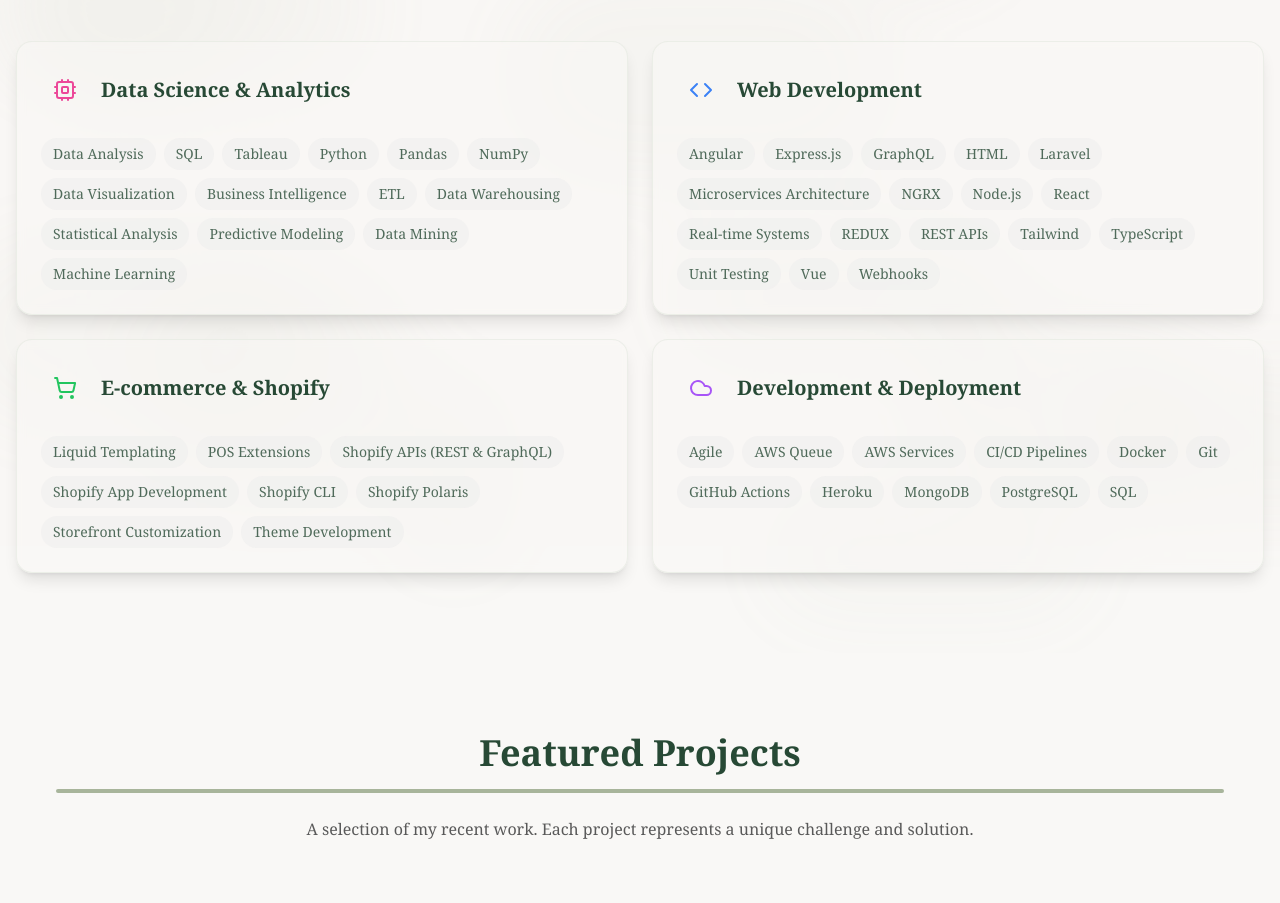
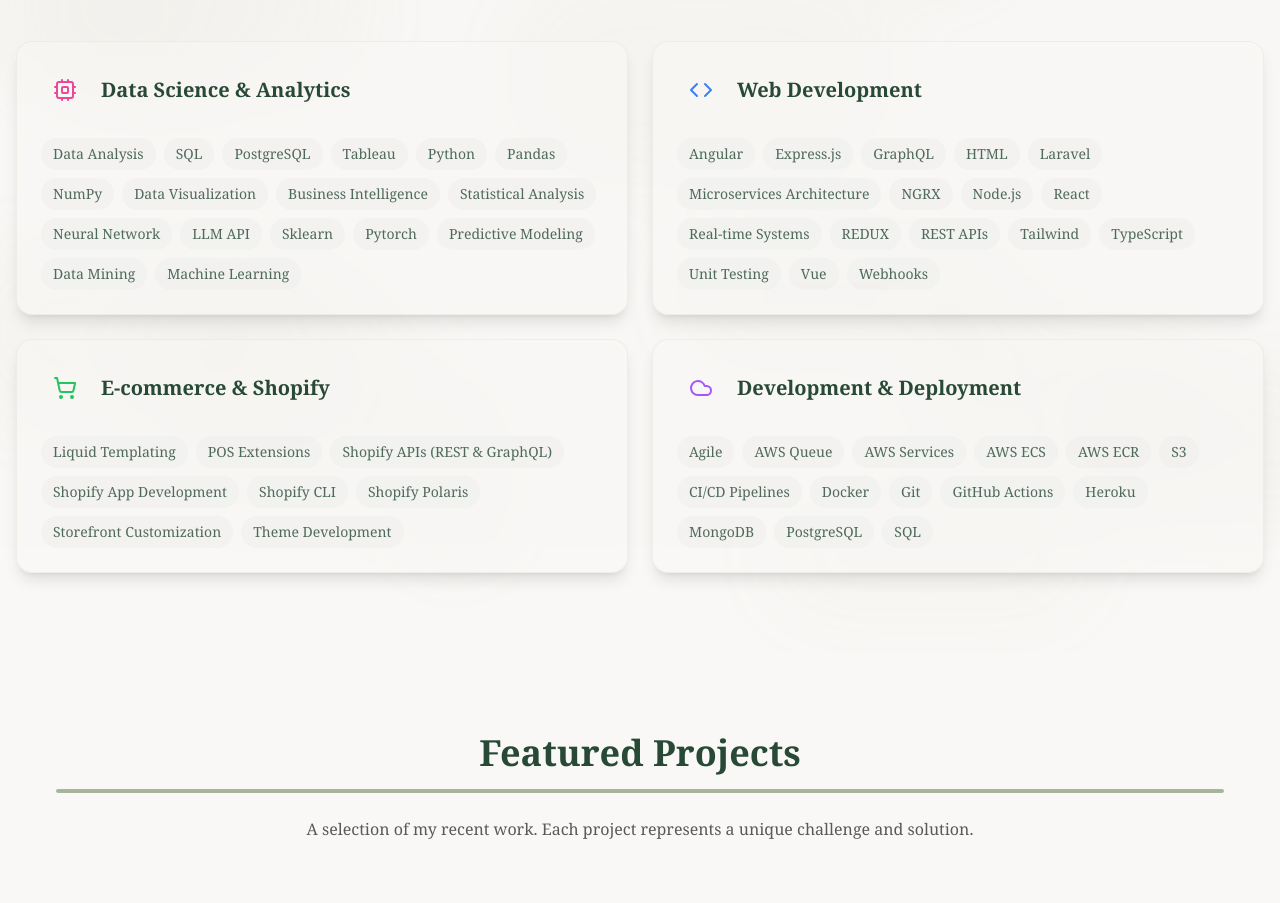
Before and after one commit to SADIK112/Portfolio, a React (Vite) app: page / in a window 1280 px wide. Shown: the part 3480-4383 px from the top of the page. Built offline with nearby package versions, Linux system fonts and the light colour scheme.

Commit message:
updated skills

```diff
--- a/src/components/portfolio/SkillsSection.tsx
+++ b/src/components/portfolio/SkillsSection.tsx
@@ -36,9 +36,9 @@ const SkillsSection = () => {
       icon: CpuIcon,
       color: 'text-pink-500',
       skills: [
-        'Data Analysis', 'SQL', 'Tableau', 'Python', 'Pandas',
+        'Data Analysis', 'SQL', 'PostgreSQL', 'Tableau', 'Python', 'Pandas',
         'NumPy', 'Data Visualization', 'Business Intelligence',
-        'ETL', 'Data Warehousing', 'Statistical Analysis',
+        'Statistical Analysis', 'Neural Network', "LLM API", "Sklearn", "Pytorch",
         'Predictive Modeling', 'Data Mining', 'Machine Learning'
       ]
     },
@@ -71,7 +71,7 @@ const SkillsSection = () => {
       icon: Cloud,
       color: 'text-purple-500',
       skills: [
-        'Agile', 'AWS Queue', 'AWS Services', 'CI/CD Pipelines',
+        'Agile', 'AWS Queue', 'AWS Services', "AWS ECS", "AWS ECR", "S3", 'CI/CD Pipelines',
         'Docker', 'Git', 'GitHub Actions', 'Heroku',
         'MongoDB', 'PostgreSQL', 'SQL'
       ]
```
